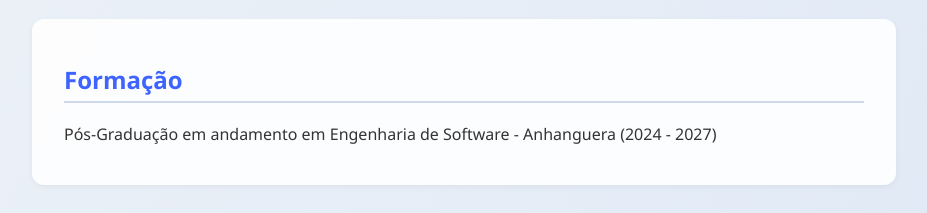
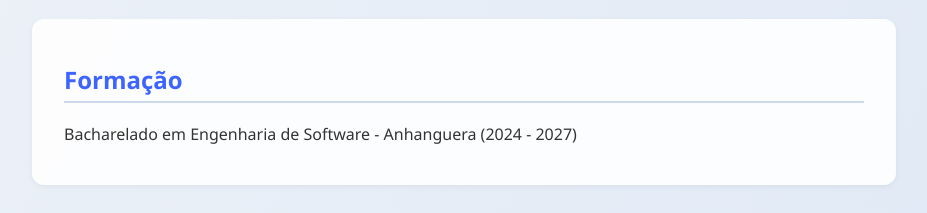
Before and after one commit to agfron/Curriculo, a plain HTML site: page index.html in a window 1280 px wide. Shown: the part 800-1013 px from the top of the page, without its empty margins (176-1103 px from the left). Drawn offline with Linux system fonts and the light colour scheme.

Commit message:
Alterações no Bacharelado em Engenharia de Software

```diff
--- a/index.html
+++ b/index.html
@@ -33,7 +33,7 @@
 
   <section>
     <h2>Formação</h2>
-    <p>Pós-Graduação em andamento em Engenharia de Software - Anhanguera (2024 - 2027)</p>
+    <p>Bacharelado em Engenharia de Software - Anhanguera (2024 - 2027)</p>
   </section>
 
   <section>
```
